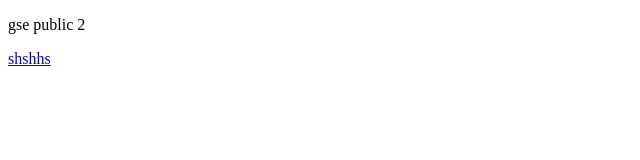
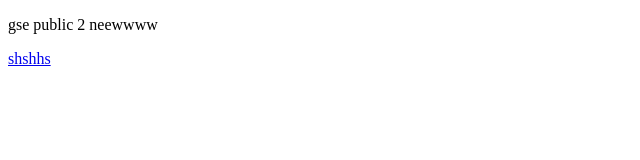
Before and after one commit to Qsustr/shoesprint1, a website: page public/index.html in a window 1280 px wide. Shown: the full height of the page, 0-640 px from the left. Drawn offline with Linux system fonts and the light colour scheme; no server answers.

Commit message:
update package.json

```diff
--- a/public/index.html
+++ b/public/index.html
@@ -7,7 +7,7 @@
     <title>Document</title>
   </head>
   <body>
-    <p>gse public 2</p>
+    <p>gse public 2 neewwww</p>
     <a href="testing.html">shshhs</a>
 
     <div class="product-container"></div>
```
Also changed, not shown: package.json (+8 -10 lines), 1 other file.
